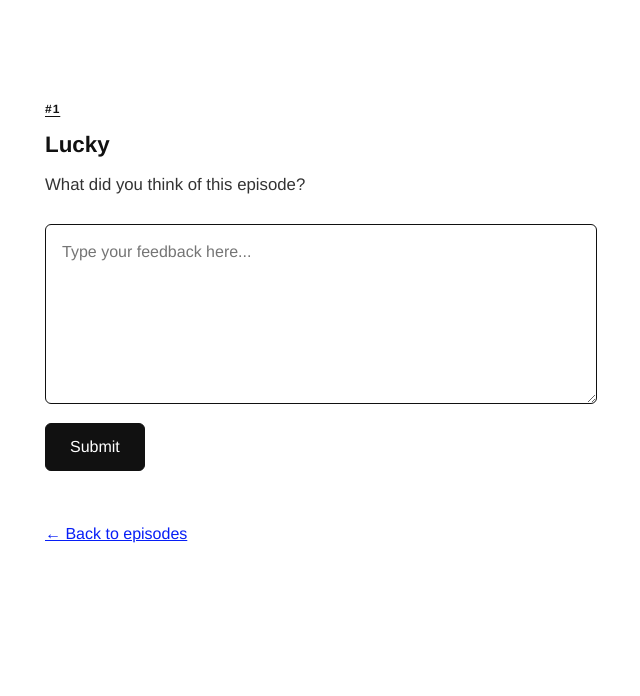
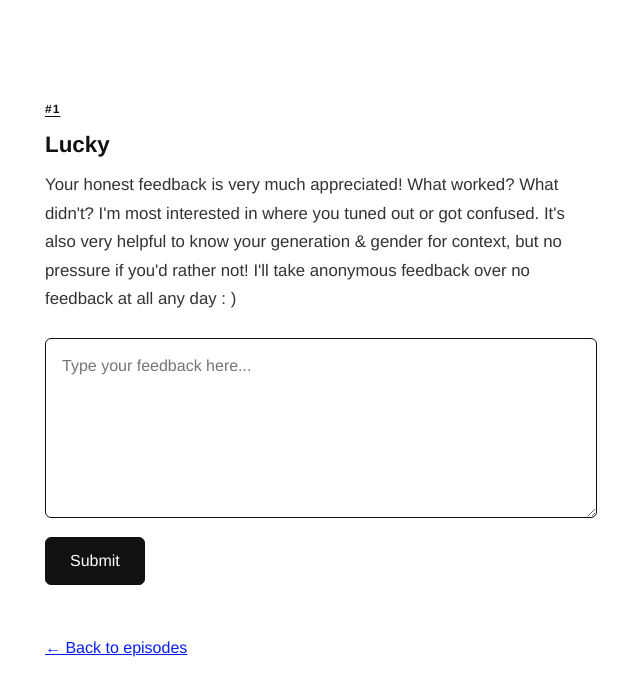
Before and after one commit to surfbunny120/feedbackforlisa.com, a Jekyll site: the page built from episode-1.html, in a window 1280 px wide. Shown: the top 696 px of the page, without its empty margins (319-959 px from the left). Built offline with Jekyll 4.4.1, drawn with Linux system fonts in a browser that asks for light colours.

Commit message:
Update feedback prompt text on all episode pages
Co-Authored-By: Claude Opus 4.6 <noreply@anthropic.com>

```diff
--- a/episode-1.html
+++ b/episode-1.html
@@ -8,7 +8,7 @@ episode_number: 1
 <div class="container">
   <h2 class="episode-header">#{{ page.episode_number }}</h2>
   <p class="episode-title">{{ page.episode_name }}</p>
-  <p class="episode-prompt">What did you think of this episode?</p>
+  <p class="episode-prompt">Your honest feedback is very much appreciated! What worked? What didn't? I'm most interested in where you tuned out or got confused. It's also very helpful to know your generation &amp; gender for context, but no pressure if you'd rather not! I'll take anonymous feedback over no feedback at all any day : )</p>
 
   <form id="feedback-form" class="feedback-form">
     <textarea name="feedback" placeholder="Type your feedback here..." required></textarea>
--- a/episode-2.html
+++ b/episode-2.html
@@ -8,7 +8,7 @@ episode_number: 2
 <div class="container">
   <h2 class="episode-header">#{{ page.episode_number }}</h2>
   <p class="episode-title">{{ page.episode_name }}</p>
-  <p class="episode-prompt">What did you think of this episode?</p>
+  <p class="episode-prompt">Your honest feedback is very much appreciated! What worked? What didn't? I'm most interested in where you tuned out or got confused. It's also very helpful to know your generation &amp; gender for context, but no pressure if you'd rather not! I'll take anonymous feedback over no feedback at all any day : )</p>
 
   <form id="feedback-form" class="feedback-form">
     <textarea name="feedback" placeholder="Type your feedback here..." required></textarea>
--- a/episode-3.html
+++ b/episode-3.html
@@ -8,7 +8,7 @@ episode_number: 3
 <div class="container">
   <h2 class="episode-header">#{{ page.episode_number }}</h2>
   <p class="episode-title">{{ page.episode_name }}</p>
-  <p class="episode-prompt">What did you think of this episode?</p>
+  <p class="episode-prompt">Your honest feedback is very much appreciated! What worked? What didn't? I'm most interested in where you tuned out or got confused. It's also very helpful to know your generation &amp; gender for context, but no pressure if you'd rather not! I'll take anonymous feedback over no feedback at all any day : )</p>
 
   <form id="feedback-form" class="feedback-form">
     <textarea name="feedback" placeholder="Type your feedback here..." required></textarea>
--- a/episode-4.html
+++ b/episode-4.html
@@ -8,7 +8,7 @@ episode_number: 4
 <div class="container">
   <h2 class="episode-header">#{{ page.episode_number }}</h2>
   <p class="episode-title">{{ page.episode_name }}</p>
-  <p class="episode-prompt">What did you think of this episode?</p>
+  <p class="episode-prompt">Your honest feedback is very much appreciated! What worked? What didn't? I'm most interested in where you tuned out or got confused. It's also very helpful to know your generation &amp; gender for context, but no pressure if you'd rather not! I'll take anonymous feedback over no feedback at all any day : )</p>
 
   <form id="feedback-form" class="feedback-form">
     <textarea name="feedback" placeholder="Type your feedback here..." required></textarea>
```
